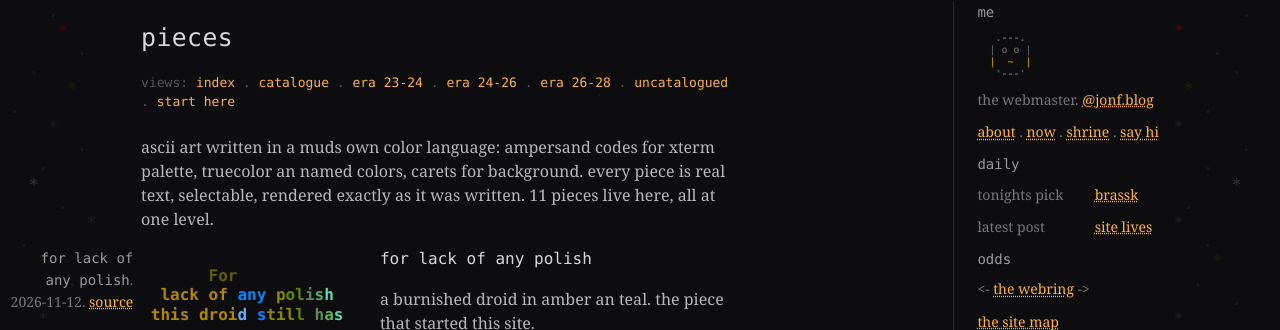
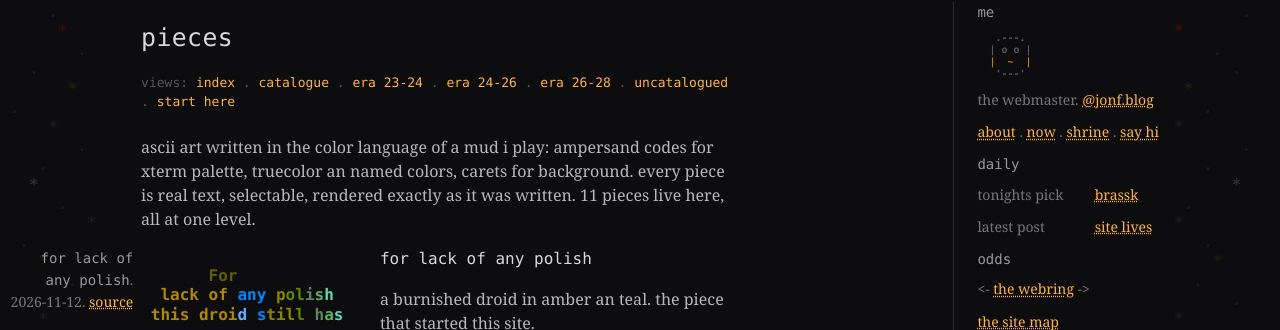
Before and after one commit to jf-atray/jf-atray.github.io, a Jekyll site: the page built from pieces.md, in a window 1280 px wide and 1386 px high. Shown: the part 190-520 px from the top of the window. Built offline with Jekyll 4.4.1, drawn with Linux system fonts in a browser that asks for light colours.

Commit message:
a muds own becomes a mud i actualy play
Generated with [Devin](https://devin.ai)

Co-Authored-By: Devin <158243242+devin-ai-integration[bot]@users.noreply.github.com>

```diff
--- a/pieces.md
+++ b/pieces.md
@@ -5,10 +5,11 @@ permalink: /pieces.html
 
 {% include views.html dir="/pieces/" index="/pieces.html" %}
 
-<p>ascii art written in a muds own color language: ampersand codes for
-xterm palette, truecolor an named colors, carets for background. every
-piece is real text, selectable, rendered exactly as it was written.
-{{ site.pieces | size }} pieces live here, all at one level.</p>
+<p>ascii art written in the color language of a mud i play: ampersand
+codes for xterm palette, truecolor an named colors, carets for
+background. every piece is real text, selectable, rendered exactly as
+it was written. {{ site.pieces | size }} pieces live here, all at one
+level.</p>
 
 <section class="exhibit">
   {% xterm_file droid.txt cap:left %}
```
